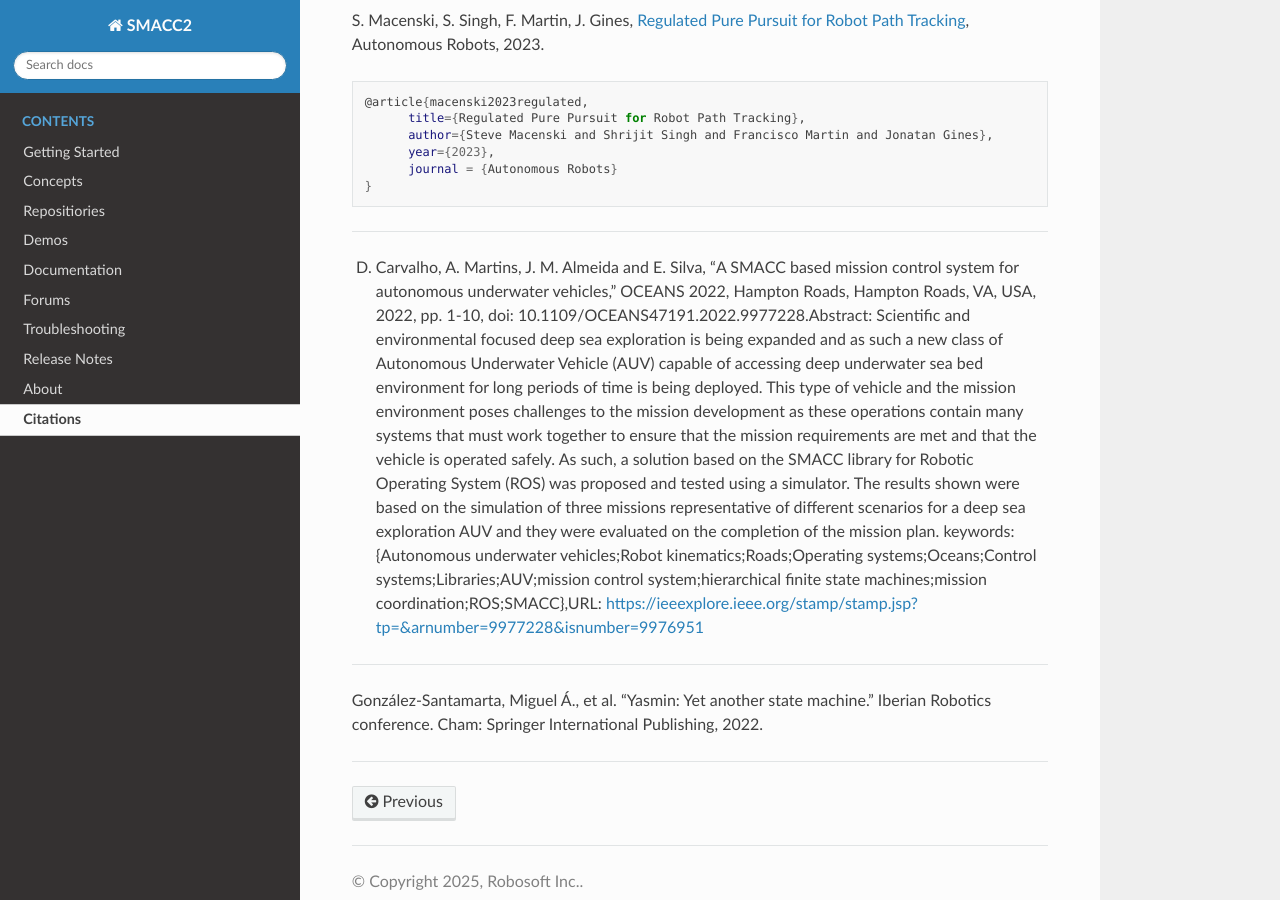
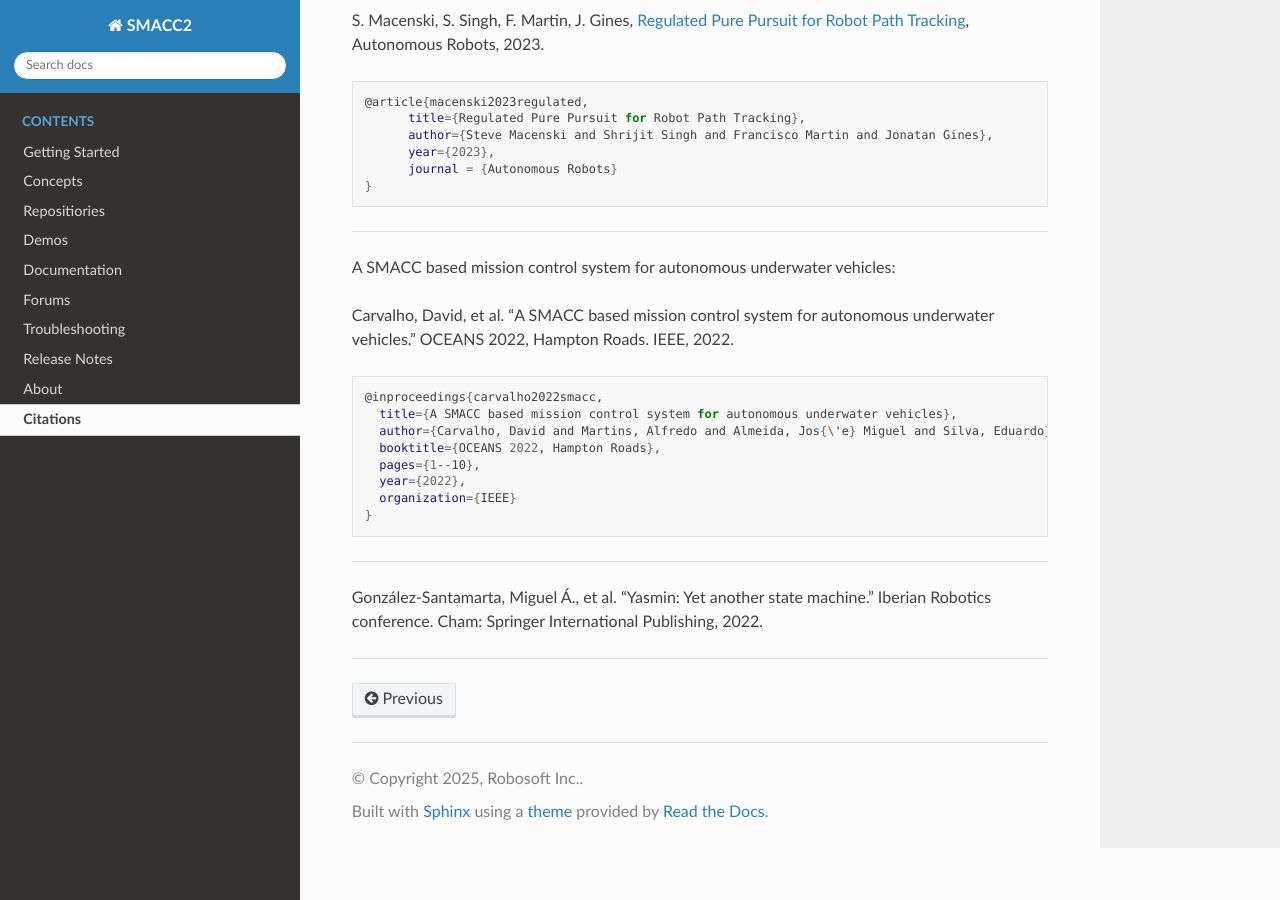
Before and after one commit to robosoft-ai/smacc2_docs, a Sphinx documentation site: the page built from docs/source/citations.rst, in a window 1280 px wide and 900 px high, scrolled down 495 px. Built offline with Sphinx 7.4.7 and the Read the Docs theme 3.1.0, drawn with Linux system fonts in a browser that asks for light colours.

Commit message:
Update citations.rst

```diff
--- a/docs/source/citations.rst
+++ b/docs/source/citations.rst
@@ -36,7 +36,21 @@ Autonomous Robots, 2023.
 
 -----
 
-D. Carvalho, A. Martins, J. M. Almeida and E. Silva, "A SMACC based mission control system for autonomous underwater vehicles," OCEANS 2022, Hampton Roads, Hampton Roads, VA, USA, 2022, pp. 1-10, doi: 10.1109/OCEANS47191.2022.9977228.Abstract: Scientific and environmental focused deep sea exploration is being expanded and as such a new class of Autonomous Underwater Vehicle (AUV) capable of accessing deep underwater sea bed environment for long periods of time is being deployed. This type of vehicle and the mission environment poses challenges to the mission development as these operations contain many systems that must work together to ensure that the mission requirements are met and that the vehicle is operated safely. As such, a solution based on the SMACC library for Robotic Operating System (ROS) was proposed and tested using a simulator. The results shown were based on the simulation of three missions representative of different scenarios for a deep sea exploration AUV and they were evaluated on the completion of the mission plan. keywords: {Autonomous underwater vehicles;Robot kinematics;Roads;Operating systems;Oceans;Control systems;Libraries;AUV;mission control system;hierarchical finite state machines;mission coordination;ROS;SMACC},URL: https://ieeexplore.ieee.org/stamp/stamp.jsp?tp=&arnumber=9977228&isnumber=9976951
+A SMACC based mission control system for autonomous underwater vehicles:
+
+Carvalho, David, et al. "A SMACC based mission control system for autonomous underwater vehicles." OCEANS 2022, Hampton Roads. IEEE, 2022.
+
+.. code-block:: bash
+
+   @inproceedings{carvalho2022smacc,
+     title={A SMACC based mission control system for autonomous underwater vehicles},
+     author={Carvalho, David and Martins, Alfredo and Almeida, Jos{\'e} Miguel and Silva, Eduardo},
+     booktitle={OCEANS 2022, Hampton Roads},
+     pages={1--10},
+     year={2022},
+     organization={IEEE}
+   }
+
 
 -----
 
```
